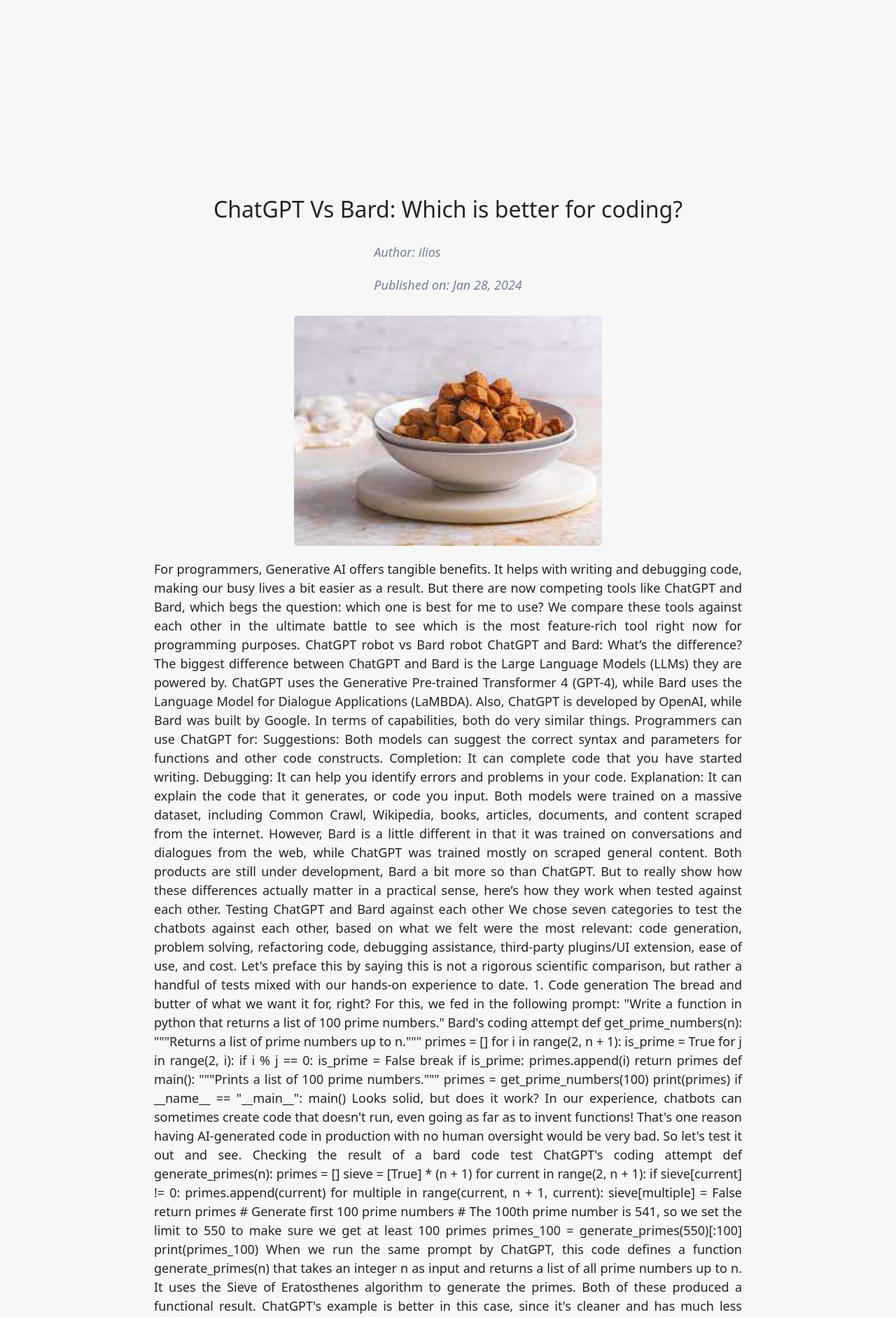
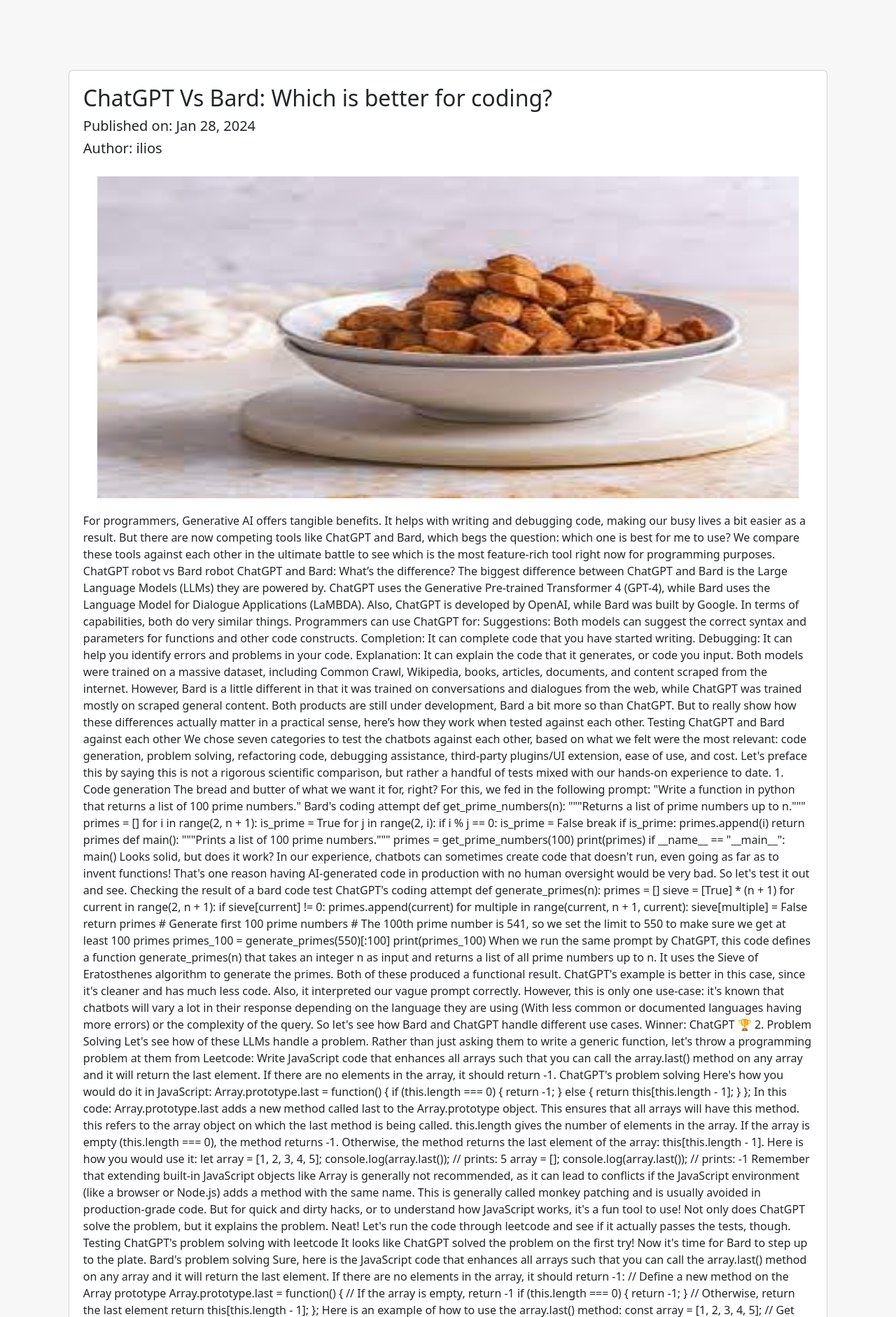
Before and after one commit to Zatey-alt/devHub, a Flask app: page /blog/2 in a window 1280 px wide. Shown: the part 133-2015 px from the top of the page at 70% size. Run offline with Flask 3, Linux system fonts and the light colour scheme; data comes from the database, SQL or seed files in the repository; both versions use the stored data as it was after the commit.

Commit message:
add(core)

```diff
--- a/app.py
+++ b/app.py
@@ -95,7 +95,7 @@ def load_user(user_id):
 # Routes
 @app.route('/')
 def home():
-    blogs = Blog.query.all()
+    blogs = Blog.query.order_by(Blog.created_at.desc()).all()
     users = User.query.all()
     comments = []
 
@@ -106,7 +106,9 @@ def home():
 
     return render_template('index.html', blogs=blogs, users=users, comments=comments, user=current_user)
 
-
+@app.route('/add')
+def add():
+    return render_template('add.html')
 
 
 @app.route('/homepage')
@@ -225,7 +227,7 @@ def add_blog():
             author=author,
             image_file=new_blog_image,
             topic=topic,
-            author_image=author_image,
+            author_image=author_image,  # Set the author_image field here
             created_at=datetime.utcnow()
         )
 
@@ -282,30 +284,34 @@ def delete_blog(blog_id):
 @app.route('/update_profile', methods=['POST'])
 @login_required
 def update_profile():
-    # Check if the current user is trying to update their own profile
-    if current_user.id != int(request.form['user_id']):
-        flash('You are not allowed to update another user\'s profile', 'danger')
+    # Check if 'user_id' is in the form data
+    if 'user_id' not in request.form:
+        flash('User ID is missing in the form data', 'danger')
         return redirect(url_for('profile'))
 
-    # Get the file from the request
-    file = request.files['profile_image']
+    try:
+        # Get the file from the request
+        file = request.files['profile_image']
 
-    # Save the file to your static folder or another location
-    # Generate a unique filename to avoid conflicts
-    filename = save_profile_image(file)
+        # Save the file to your static folder or another location
+        # Generate a unique filename to avoid conflicts
+        filename = save_profile_image(file)
 
-    # Update the user's profile_image field in the database
-    if filename:
-        current_user.image_file = filename
+        # Update the user's profile_image field in the database
+        if filename:
+            current_user.image_file = filename
 
-    # Update other profile information
-    current_user.username = request.form['username']
+        # Update other profile information
+        current_user.username = request.form['username']
 
-    # Commit changes to the database
-    db.session.commit()
+        # Commit changes to the database
+        db.session.commit()
 
-    flash('Profile updated successfully!', 'success')
-    return redirect(url_for('profile'))
+        flash('Profile updated successfully!', 'success')
+        return redirect(url_for('profile'))
+    except KeyError as e:
+        flash(f'Error updating profile: {str(e)}', 'danger')
+        return redirect(url_for('profile'))
 
 
 @app.route('/blog/<int:blog_id>', methods=['GET', 'POST'])
--- a/static/assets/css/style.css
+++ b/static/assets/css/style.css
@@ -1345,5 +1345,58 @@ button {
 }
 #comment-image{
   width: 50px;
-  height: auto;
+  height: 50px;
+  border-radius: 50%;
 }
+
+
+
+/* Create two unequal columns that floats next to each other */
+/* Left column */
+.row{
+  display: flex;
+  justify-content: center;
+}
+.leftcolumn {
+  float: left;
+  width: 85%;
+
+}
+
+/* Right column */
+.rightcolumn {
+  float: left;
+  width: 25%;
+  padding-left: 20px;
+}
+
+/* Fake image */
+.fakeimg {
+  background-color: var(--background-primary);
+  width: 100%;
+  padding: 20px;
+}
+
+/* Add a card effect for articles */
+.card {
+   padding: 20px;
+   margin-top: 20px;
+}
+
+/* Clear floats after the columns */
+.row:after {
+  content: "";
+  display: table;
+  clear: both;
+}
+
+
+
+
+/* Responsive layout - when the screen is less than 800px wide, make the two columns stack on top of each other instead of next to each other */
+@media screen and (max-width: 800px) {
+  .leftcolumn, .rightcolumn {
+    width: 100%;
+    padding: 0;
+  }
+}
--- a/templates/blog.html
+++ b/templates/blog.html
@@ -2,17 +2,31 @@
 {% extends 'base.html' %}
 
 {% block content %}
+<div class="row">
+    <div class="leftcolumn">
+      <div class="card">
+        <h2>{{ blog.title }}</h2>
+        <h5>Published on: {{ blog.created_at.strftime('%b %d, %Y') }}</h5>
+        <h5>Author: {{ blog.author }}</h5>
+        {% if blog.image_file %}
+            <img class="fakeimg" style="height:500px;" src="{{ url_for('static', filename='blog_images/' + blog.image_file) }}" alt="{{ blog.title }}">
+        {% endif %}
+
+
+        <p>{{ blog.content }}</p>
+      </div>
+
+    </div>
+
+  </div>
+
+
 
     <div class="content">
-        <h2>{{ blog.title }}</h2>
-        <div class="blog-meta">
-            <p>Author: {{ blog.author }}</p>
-            <p>Published on: {{ blog.created_at.strftime('%b %d, %Y') }}</p>
-        </div>
-        {% if blog.image_file %}
-            <img src="{{ url_for('static', filename='blog_images/' + blog.image_file) }}" alt="{{ blog.title }}">
-        {% endif %}
-        <p>{{ blog.content }}</p>
+
+
+
+
 {% if current_user.is_authenticated %}
         <!-- Add a form for adding comments -->
         <form method="POST"  action="{{ url_for('add_comment', blog_id=blog.id) }}" class="comment-form">
@@ -38,7 +52,9 @@
     <div class="comment">
         <div class="comment-details">
             {% for user in users %}
+                {% if user.username == comment.author %}
                     <img src="{{ url_for('static', filename='profile_pics/' + user.image_file) }}" alt="User Profile Image" width="50px" id="comment-image">
+                {% endif %}
             {% endfor %}
             <p class="comment-author">{{ comment.author }}</p>
             <p class="comment-time">{{ comment.created_at.strftime('%b %d, %Y %I:%M %p') }}</p>
@@ -46,6 +62,7 @@
         <p class="comment-content">{{ comment.content }}</p>
     </div>
 {% endfor %}
+
         </div>
     </div>
 {% endblock %}
--- a/templates/index.html
+++ b/templates/index.html
@@ -218,9 +218,9 @@
                               <time datetime="{{ blog.created_at }}">{{ blog.created_at.strftime('%b %d, %Y') }}</time>
                               <span class="separator"></span>
                               <ion-icon name="time-outline"></ion-icon>
-                              <time datetime="{{ blog.read_time }}">{{ blog.read_time }}</time>
+                              <time>{{ blog.read_time }}</time>
                               {% set len = range(1) | length %}
-                              <p class="blog-text">Comments: {{ blog.comments|length }}</p>
+                              <p class="blog-text"><ion-icon name="chatbubbles-outline"></ion-icon> {{ blog.comments|length }}</p>
 
                           </p>
                       </div>
```
Also changed, not shown: templates/homepage.html (+24 -9 lines), templates/profile.html (+28 -14 lines), instance/site.db, static/blog_images/chin.png (added), static/blog_images/chiun.png (added), static/profile_pics/code.png (added), static/profile_pics/d2.png (added), static/profile_pics/satoru_gojo_4k_hd_jujutsu_kaisen.jpg (added). Lines whose indentation alone changed are shown as unchanged.
